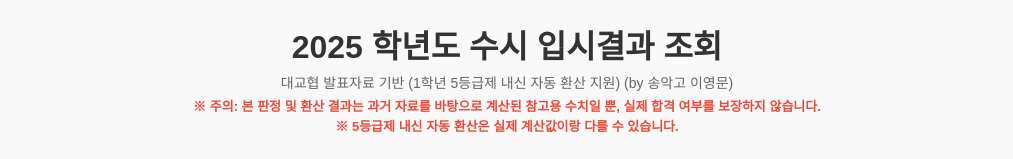
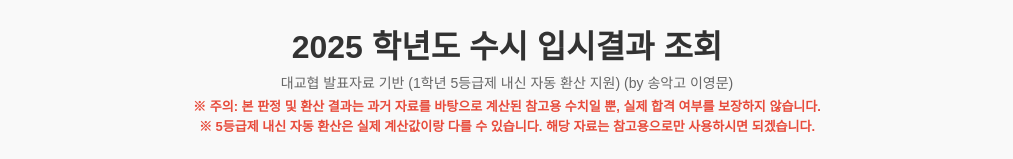
Before and after one commit to lym0925122695-spec/univ2025, a plain HTML site: page index.html in a window 1280 px wide. Shown: the top 159 px of the page, without its empty margins (133-1146 px from the left). Drawn offline with Linux system fonts and the light colour scheme; no server answers.

Commit message:
Add files via upload

```diff
--- a/index.html
+++ b/index.html
@@ -70,7 +70,7 @@
     <div class="subtitle">대교협 발표자료 기반 (1학년 5등급제 내신 자동 환산 지원) (by 송악고 이영문)</div>
     <div class="disclaimer">
         ※ 주의: 본 판정 및 환산 결과는 과거 자료를 바탕으로 계산된 참고용 수치일 뿐, 실제 합격 여부를 보장하지 않습니다.<br>
-        ※ 5등급제 내신 자동 환산은 실제 계산값이랑 다를 수 있습니다.
+        ※ 5등급제 내신 자동 환산은 실제 계산값이랑 다를 수 있습니다. 해당 자료는 참고용으로만 사용하시면 되겠습니다.
     </div>
 
     <div class="search-container">
```
